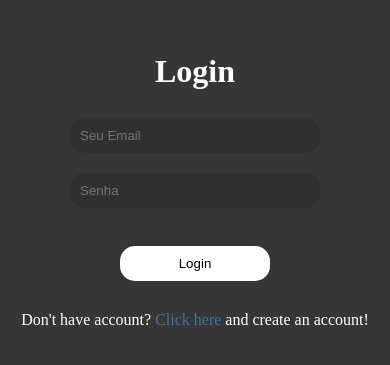
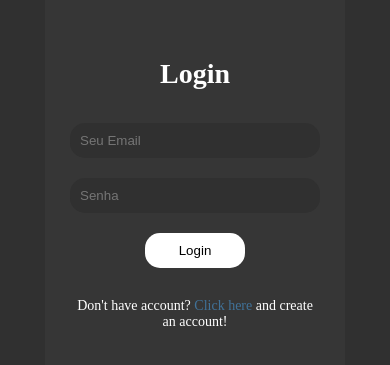
Before and after one commit to MarcospAntunes/MPFlix, a React (Vite) app: page /login in a window 390 px wide. Shown: the part 221-586 px from the top of the page. Built offline with nearby package versions, Linux system fonts and the light colour scheme.

Commit message:
Responsivo
Melhorado o responsivo do formulário

```diff
--- a/src/components/Form/index.tsx
+++ b/src/components/Form/index.tsx
@@ -1,13 +1,15 @@
-import { FormStyled } from "./styles"
+import { ContainerForm, FormStyled } from "./styles"
 
 
 function Form({ children }: any): JSX.Element {
     return(
-        <FormStyled>
+        <ContainerForm>
+            <FormStyled>
 
-            {children}
+                {children}
 
-        </FormStyled>
+            </FormStyled>
+        </ContainerForm>
 
     )
 }
--- a/src/components/Form/styles.ts
+++ b/src/components/Form/styles.ts
@@ -1,23 +1,42 @@
 import styled from "styled-components";
 
-export const FormStyled = styled.form`
+export const ContainerForm = styled.div`
     display: flex;
     flex-direction: column;
     justify-content: center;
     align-items: center;
-    width: 400px;
-    height: 500px;
+    max-width: 400px;
+    max-height: 600px;
     border-radius: 15px;
     background-color: #363636;
 
+    @media screen and (max-width: 500px) {
+        max-width: 300px;
+        max-height: 520px;
+    }
+`
+
+export const FormStyled = styled.form`
+    padding: 50px;
+    margin: 100%;
+    h1 {
+        text-align: center;
+        margin: 5px 0;
+    }
+
+    label {
+        margin: 10px;
+    }
+
     input[type='submit'] {
-        width: 150px;
+        max-width: 150px;
         background-color: rgb(255, 255, 255);
         border-radius: 15px;
         border: none;
         color: black;
         cursor: pointer;
         transition: 0.3s;
+        margin: 10px 20%;
 
         &:hover {
             transition: 0.3s;
@@ -35,4 +54,20 @@ export const FormStyled = styled.form`
         color: #407299;
     }
 
+    @media screen and (max-width: 500px) {
+        h1 {
+            font-size: 28px;
+        }
+
+        input[type='submit'] {
+            max-width: 100px;
+            margin: 10px 30%;
+        }
+
+        p, a {
+            text-align: center;
+            font-size: 14px;
+        }
+    }
+
 `
```
